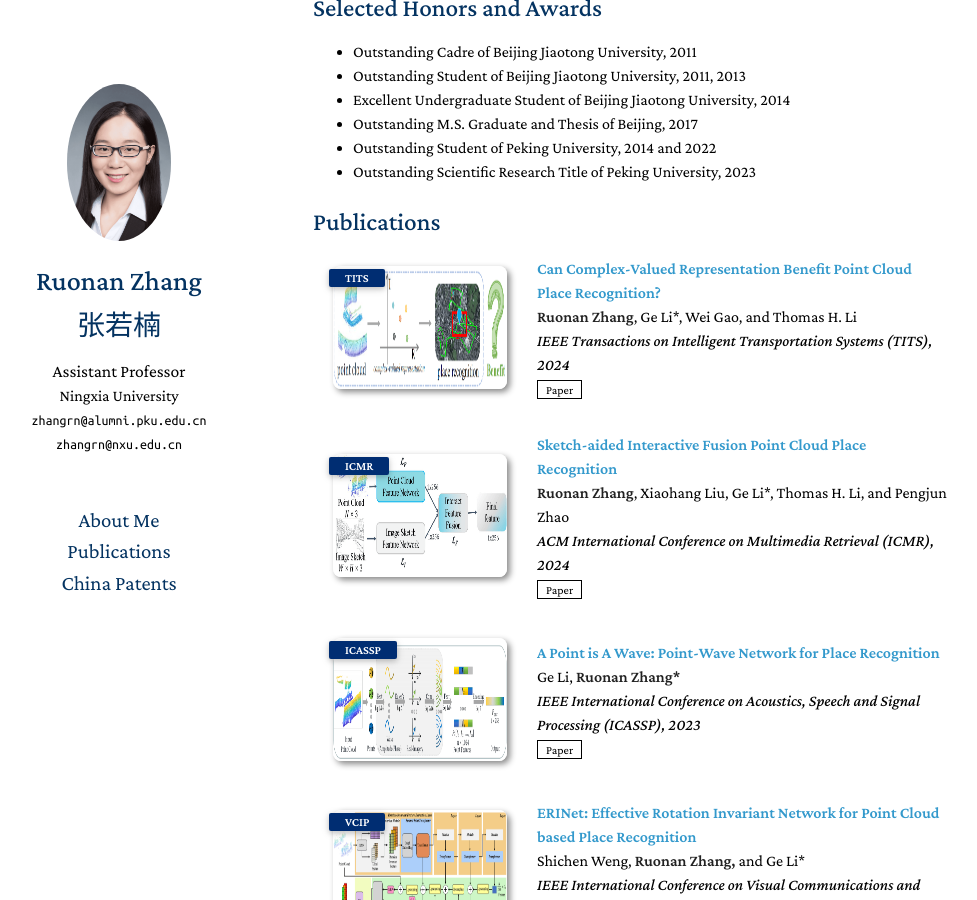
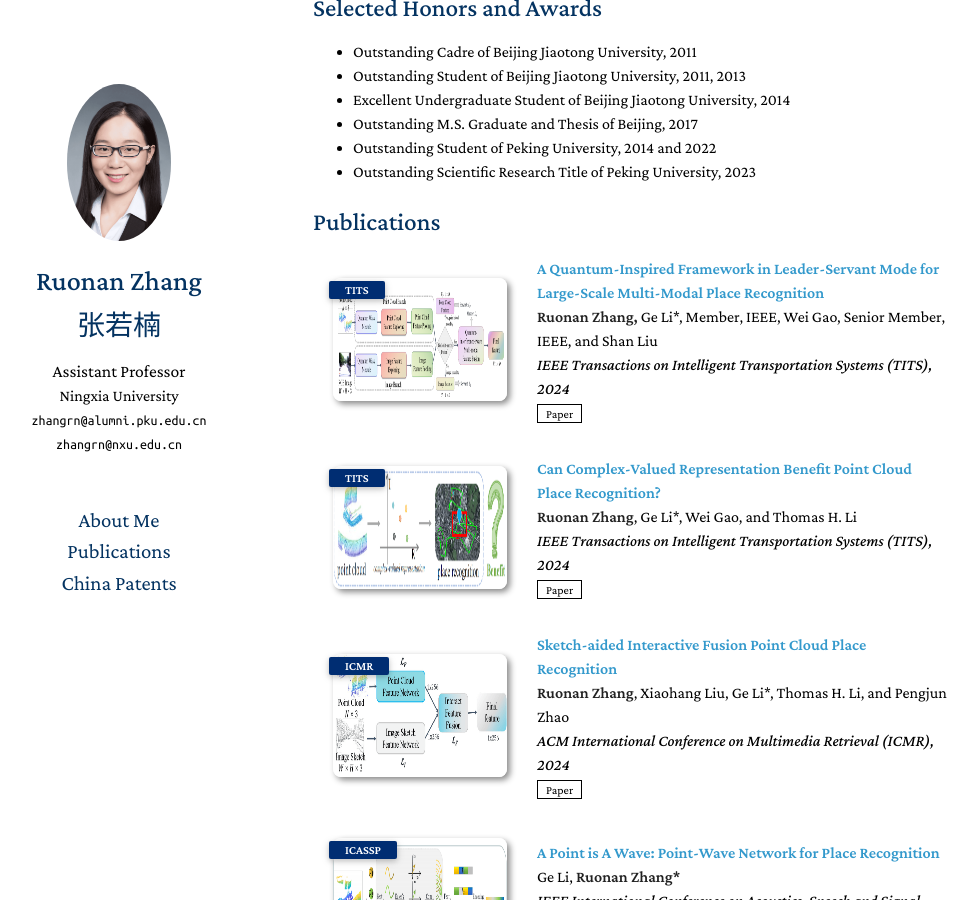
Before and after one commit to Smile232323/Smile232323.github.io, a Jekyll site: the page built from index.md, in a window 1280 px wide and 900 px high, scrolled down 1359 px. Shown: the whole window, without its empty margins (157-1134 px from the left). Built offline with Jekyll 4.4.1, drawn with Linux system fonts in a browser that asks for light colours; a style sheet for code colours, icons or effects is not loaded.

Commit message:
update publications

```diff
--- a/_data/publications.yml
+++ b/_data/publications.yml
@@ -1,4 +1,17 @@
 main:
+  - title: "A Quantum-Inspired Framework in Leader-Servant Mode for Large-Scale Multi-Modal Place Recognition"
+    authors: <strong>Ruonan Zhang,</strong> Ge Li*, Member, IEEE, Wei Gao, Senior Member, IEEE, and Shan Liu
+    conference_short: TITS
+    conference: IEEE Transactions on Intelligent Transportation Systems (TITS), 2024
+
+    pdf:
+    Paper: https://ieeexplore.ieee.org/document/10767864
+    code:
+    page:
+    bibtex:
+    notes:
+    image: ./assets/img/21.png
+
 
   - title: "Can Complex-Valued Representation Benefit Point Cloud Place Recognition?"
     authors: <strong>Ruonan Zhang</strong>, Ge Li*, Wei Gao, and Thomas H. Li
```
Also changed, not shown: assets/img/21.png (added).
